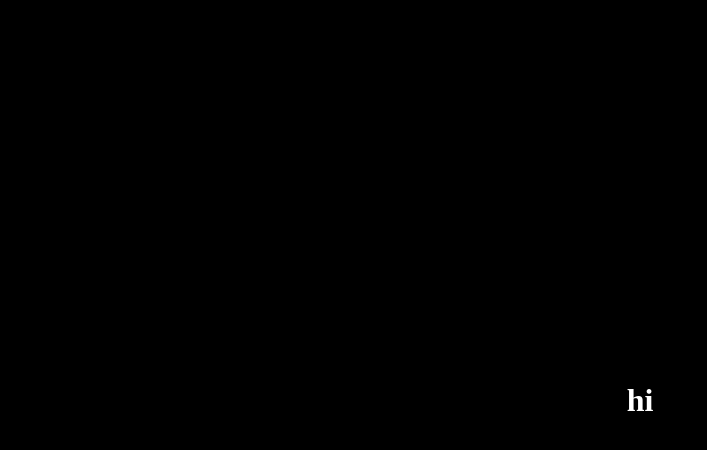
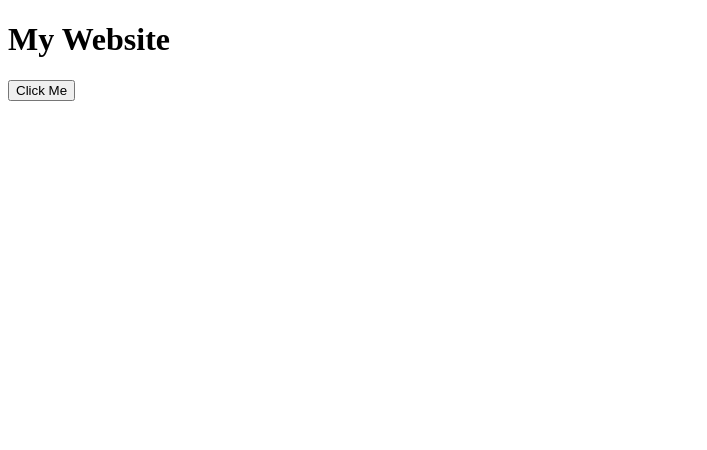
Before and after one commit to Zwok12/mywebsite, a plain HTML site: page index.html in a window 1280 px wide. Shown: the whole page, without its empty margins (0-707 px from the left). Drawn offline with Linux system fonts and the light colour scheme.

Commit message:
Update index.html

```diff
--- a/index.html
+++ b/index.html
@@ -1,6 +1,15 @@
 <!DOCTYPE html>
 <html>
-<body style="margin:0;background:black;color:white;display:flex;align-items:center;justify-content:center;height:100vh">
-  <h1>hi</h1>
+<head>
+    <title>My Website</title>
+</head>
+<body>
+
+    <h1>My Website</h1>
+
+    <a href="hello.html">
+        <button>Click Me</button>
+    </a>
+
 </body>
 </html>
```
